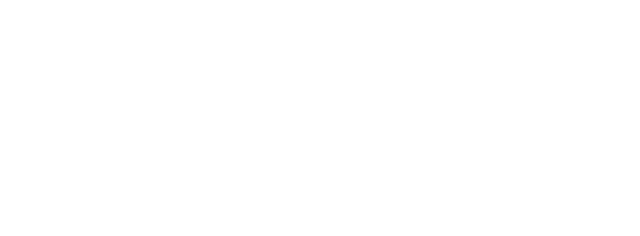
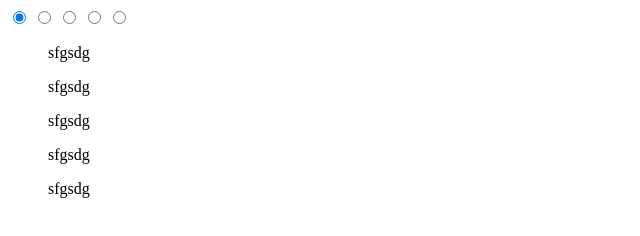
Before and after one commit to ALexandrLaz/cssMemSlider, a plain HTML site: page cssMemSlider/index.html in a window 1280 px wide. Shown: the whole page, without its empty margins (0-640 px from the left). Drawn offline with Linux system fonts and the light colour scheme.

Commit message:
feat: add a HTML structure of the project

```diff
--- a/cssMemSlider/index.html
+++ b/cssMemSlider/index.html
@@ -1,13 +1,43 @@
 <!DOCTYPE html>
 <html lang="en">
-<head>
-  <meta charset="UTF-8">
-  <meta http-equiv="X-UA-Compatible" content="IE=edge">
-  <meta name="viewport" content="width=device-width, initial-scale=1.0">
-  <link rel="stylesheet" href="style.css">
-  <title>cssMemSlider</title>
-</head>
-<body>
-
-</body>
+  <head>
+    <meta charset="UTF-8" />
+    <meta http-equiv="X-UA-Compatible" content="IE=edge" />
+    <meta name="viewport" content="width=device-width, initial-scale=1.0" />
+    <link rel="stylesheet" href="style.css" />
+    <title>cssMemSlider</title>
+  </head>
+  <body>
+    <main class="wrapper">
+      <input type="radio" name="point" id="slide1" checked />
+      <input type="radio" name="point" id="slide2" />
+      <input type="radio" name="point" id="slide3" />
+      <input type="radio" name="point" id="slide4" />
+      <input type="radio" name="point" id="slide5" />
+      <div class="slider">
+        <figure class="slides slide1">
+          <figcaption>sfgsdg</figcaption>
+        </figure>
+        <figure class="slides slide2">
+          <figcaption>sfgsdg</figcaption>
+        </figure>
+        <figure class="slides slide3">
+          <figcaption>sfgsdg</figcaption>
+        </figure>
+        <figure class="slides slide4">
+          <figcaption>sfgsdg</figcaption>
+        </figure>
+        <figure class="slides slide5">
+          <figcaption>sfgsdg</figcaption>
+        </figure>
+      </div>
+      <div class="controls">
+        <label for="slide1"></label>
+        <label for="slide2"></label>
+        <label for="slide3"></label>
+        <label for="slide4"></label>
+        <label for="slide5"></label>
+      </div>
+    </main>
+  </body>
 </html>
```
